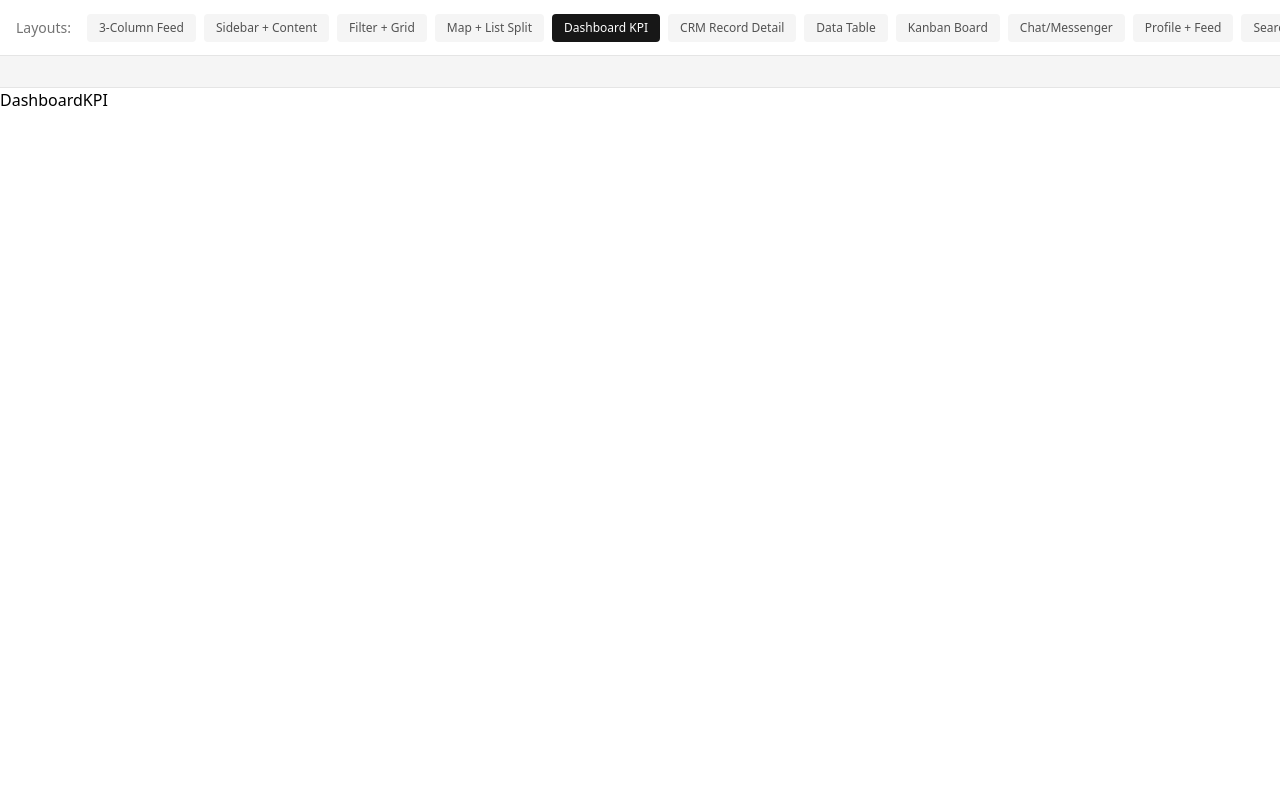
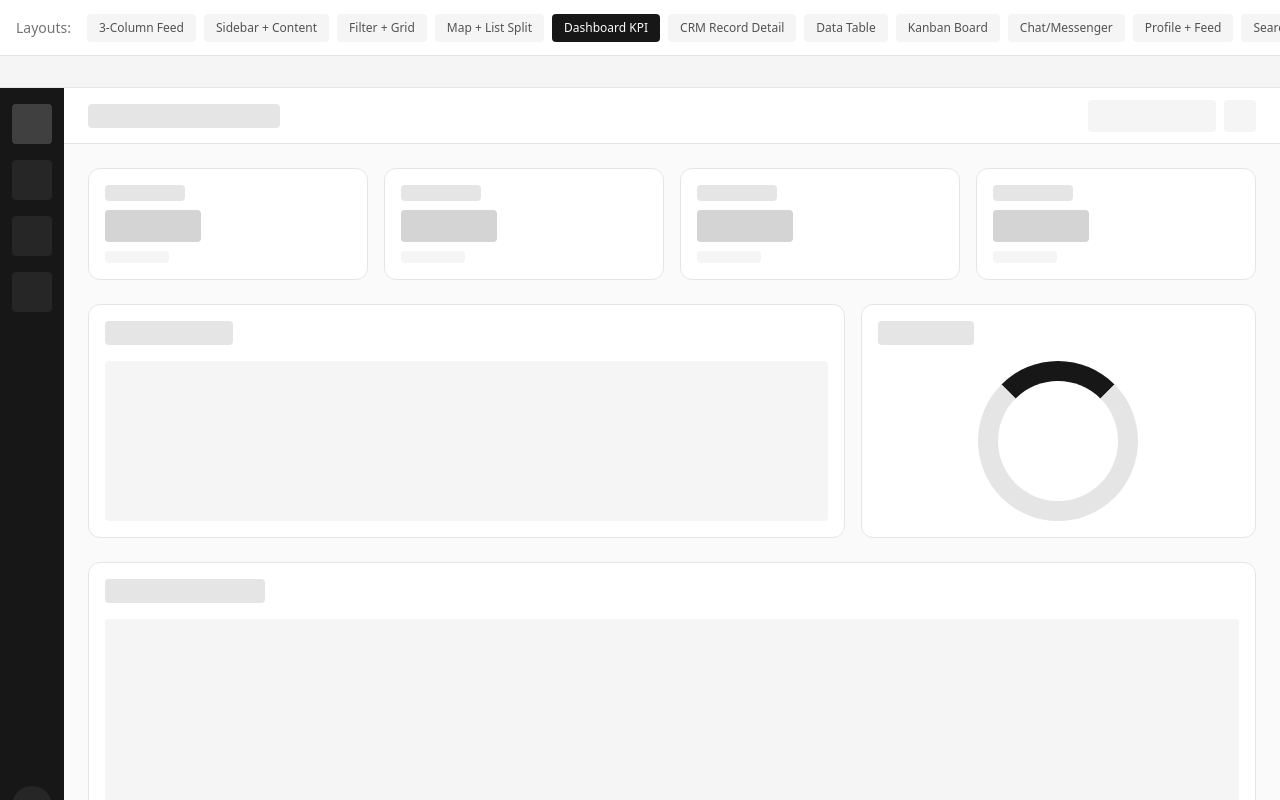
Before and after one commit to manikya-ua/react-layouts, a React (Vite) app: page / in a window 1280 px wide. Both pictures are taken after a click on the button "Dashboard KPI". Built offline with nearby package versions, Linux system fonts and the light colour scheme.

Commit message:
Add dashboard KPI

```diff
--- a/src/components/DashboardKPI.tsx
+++ b/src/components/DashboardKPI.tsx
@@ -1 +1,97 @@
-export function DashboardKPI() { return <div>DashboardKPI</div> }
+import { Flex } from "./generic/Flex";
+import { Box } from "./generic/Box";
+
+export function DashboardKPI() {
+	return (
+		<Flex className="flex-1">
+			<SideNav />
+			<Flex direction="flex-col" className="flex-1">
+				<Flex
+					className="px-6 items-center justify-between border-b border-neutral-200"
+					height={3.5}
+				>
+					<Box height={1.5} width={12} color="200"></Box>
+					<Flex gap={0.5}>
+						<Box height={2} width={8} color="100"></Box>
+						<Box height={2} width={2} color="100"></Box>
+					</Flex>
+				</Flex>
+				<Flex
+					className="flex-1 bg-neutral-50"
+					padding={1.5}
+					gap={1.5}
+					direction="flex-col"
+				>
+					<div className="grid grid-cols-4 gap-4">
+						<TripleCard />
+						<TripleCard />
+						<TripleCard />
+						<TripleCard />
+					</div>
+					<Flex gap={1} className="flex-1">
+						<DoubleCard />
+						<Flex
+							direction="flex-col"
+							className="bg-white flex-1 border border-neutral-200 rounded-xl"
+							padding={1}
+						>
+							<Box height={1.5} width={6} color="200" className="mb-4"></Box>
+							<Flex className="items-center justify-center flex-1">
+								<div className="w-40 h-40 rounded-full border-20 border-neutral-200 border-t-neutral-900"></div>
+							</Flex>
+						</Flex>
+					</Flex>
+					<Flex height={16}>
+						<DoubleCard w={10} />
+					</Flex>
+				</Flex>
+			</Flex>
+		</Flex>
+	);
+}
+
+function SideNav() {
+	return (
+		<Flex
+			direction="flex-col"
+			width={4}
+			gap={1}
+			className="py-4 items-center bg-neutral-900"
+		>
+			<Box color="700" width={2.5} height={2.5}></Box>
+			<Box color="800" width={2.5} height={2.5}></Box>
+			<Box color="800" width={2.5} height={2.5}></Box>
+			<Box color="800" width={2.5} height={2.5}></Box>
+			<Flex className="flex-1"></Flex>
+			<Box color="800" width={2.5} height={2.5} borderRadius={999}></Box>
+		</Flex>
+	);
+}
+
+function TripleCard() {
+	return (
+		<Flex
+			padding={1}
+			className="bg-white rounded-xl justify-between border border-neutral-200"
+			direction="flex-col"
+			height={7}
+		>
+			<Box width={5} height={1} color="200"></Box>
+			<Box width={6} height={2} color="300"></Box>
+			<Box width={4} height={0.75} color="100"></Box>
+		</Flex>
+	);
+}
+
+function DoubleCard({ w = 8 }: { w?: number }) {
+	return (
+		<Flex
+			direction="flex-col"
+			className="flex-2 bg-white rounded-xl border border-neutral-200"
+			padding={1}
+		>
+			<Box height={1.5} width={w} color="200" className="mb-4"></Box>
+			<Box height={1} color="100" className="flex-1"></Box>
+		</Flex>
+	);
+}
```
